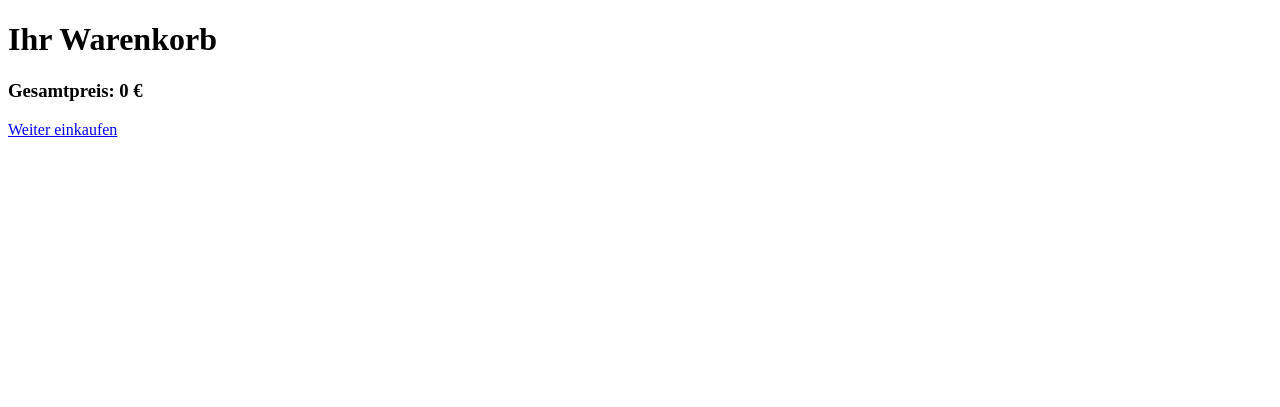
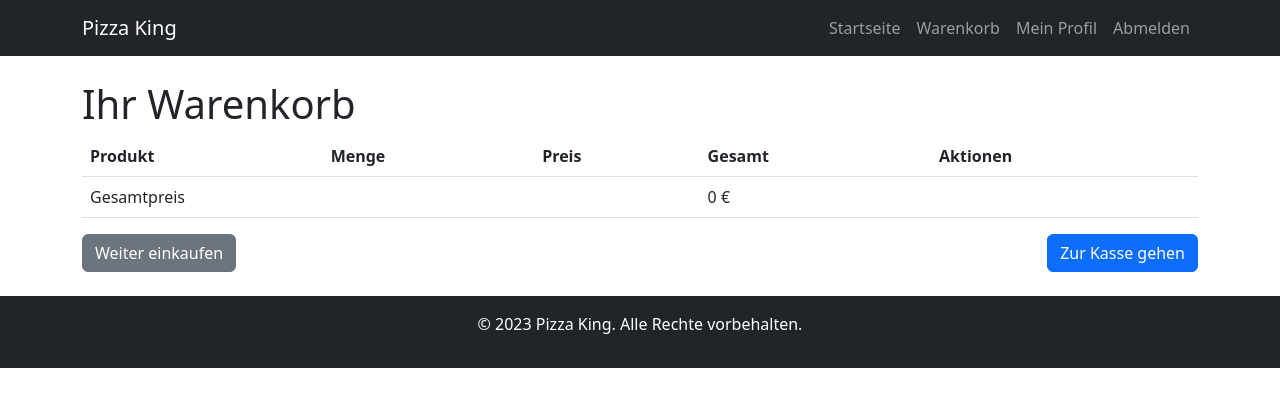
Before and after one commit to Alexandr911/pizza-king, a Django app: page /cart/ in a window 1280 px wide. Shown: the top 407 px of the page. Run offline with Django 3.2, Linux system fonts and the light colour scheme; the visitor is signed in with stand-in values (Sample User, id 1); data that the repository does not hold is empty.

Commit message:
Improved design using Bootstrap

```diff
--- /dev/null
+++ b/store/templates/store/base.html
@@ -0,0 +1,55 @@
+<!DOCTYPE html>
+<html lang="de">
+<head>
+    <meta charset="UTF-8">
+    <meta name="viewport" content="width=device-width, initial-scale=1.0">
+    <title>Pizza King</title>
+    <link href="https://cdn.jsdelivr.net/npm/bootstrap@5.3.0/dist/css/bootstrap.min.css" rel="stylesheet">
+    <link rel="stylesheet" href="https://cdn.jsdelivr.net/npm/bootstrap-icons@1.10.5/font/bootstrap-icons.css">
+</head>
+<body>
+    <nav class="navbar navbar-expand-lg navbar-dark bg-dark">
+        <div class="container">
+            <a class="navbar-brand" href="{% url 'home' %}">Pizza King</a>
+            <button class="navbar-toggler" type="button" data-bs-toggle="collapse" data-bs-target="#navbarNav" aria-controls="navbarNav" aria-expanded="false" aria-label="Toggle navigation">
+                <span class="navbar-toggler-icon"></span>
+            </button>
+            <div class="collapse navbar-collapse" id="navbarNav">
+                <ul class="navbar-nav ms-auto">
+                    <li class="nav-item">
+                        <a class="nav-link" href="{% url 'home' %}">Startseite</a>
+                    </li>
+                    <li class="nav-item">
+                        <a class="nav-link" href="{% url 'view_cart' %}">Warenkorb</a>
+                    </li>
+                    {% if user.is_authenticated %}
+                        <li class="nav-item">
+                            <a class="nav-link" href="{% url 'profile' %}">Mein Profil</a>
+                        </li>
+                        <li class="nav-item">
+                            <a class="nav-link" href="{% url 'logout' %}">Abmelden</a>
+                        </li>
+                    {% else %}
+                        <li class="nav-item">
+                            <a class="nav-link" href="{% url 'login' %}">Anmelden</a>
+                        </li>
+                    {% endif %}
+                </ul>
+            </div>
+        </div>
+    </nav>
+
+    <div class="container mt-4">
+        {% block content %}
+        {% endblock %}
+    </div>
+
+    <footer class="bg-dark text-white text-center py-3 mt-4">
+        <div class="container">
+            <p>&copy; 2023 Pizza King. Alle Rechte vorbehalten.</p>
+        </div>
+    </footer>
+
+    <script src="https://cdn.jsdelivr.net/npm/bootstrap@5.3.0/dist/js/bootstrap.bundle.min.js"></script>
+</body>
+</html>
--- a/store/templates/store/cart.html
+++ b/store/templates/store/cart.html
@@ -1,26 +1,43 @@
-<!DOCTYPE html>
-<html lang="de">
-<head>
-    <meta charset="UTF-8">
-    <meta name="viewport" content="width=device-width, initial-scale=1.0">
-    <title>Warenkorb</title>
-</head>
-<body>
-    <h1>Ihr Warenkorb</h1>
-    <div>
-        {% for item in cart_items %}
-            <div>
-                <h2>{{ item.product.name }}</h2>
-                <p>Menge: {{ item.quantity }}</p>
-                <p>Preis: {{ item.total_price }} €</p>
-                <!-- ссылку на оформление заказа -->
-                <a href="{% url 'create_order' %}">Zur Kasse gehen</a>
-                <!-- кнопка для удаления товара -->
-                <a href="{% url 'remove_from_cart' item.product.id %}">Entfernen</a>
-            </div>
-        {% endfor %}
-    </div>
-    <h3>Gesamtpreis: {{ total }} €</h3>
-    <a href="{% url 'home' %}">Weiter einkaufen</a>
-</body>
-</html>
+{% extends 'store/base.html' %}
+
+{% block content %}
+<h1>Ihr Warenkorb</h1>
+<div class="table-responsive">
+    <table class="table">
+        <thead>
+            <tr>
+                <th>Produkt</th>
+                <th>Menge</th>
+                <th>Preis</th>
+                <th>Gesamt</th>
+                <th>Aktionen</th>
+            </tr>
+        </thead>
+        <tbody>
+            {% for item in cart_items %}
+                <tr>
+                    <td>{{ item.product.name }}</td>
+                    <td>{{ item.quantity }}</td>
+                    <td>{{ item.product.price }} €</td>
+                    <td>{{ item.total_price }} €</td>
+                    <td>
+                        <a href="{% url 'remove_from_cart' item.product.id %}" class="btn btn-danger btn-sm">
+                            <i class="bi bi-trash"></i>
+                        </a>
+                    </td>
+                </tr>
+            {% endfor %}
+        </tbody>
+        <tfoot>
+            <tr>
+                <td colspan="3">Gesamtpreis</td>
+                <td colspan="2">{{ total }} €</td>
+            </tr>
+        </tfoot>
+    </table>
+</div>
+<div class="d-flex justify-content-between">
+    <a href="{% url 'home' %}" class="btn btn-secondary">Weiter einkaufen</a>
+    <a href="{% url 'create_order' %}" class="btn btn-primary">Zur Kasse gehen</a>
+</div>
+{% endblock %}
--- a/store/templates/store/edit_profile.html
+++ b/store/templates/store/edit_profile.html
@@ -1,3 +1,4 @@
+{% extends 'store/base.html' %}
 <!DOCTYPE html>
 <html lang="de">
 <head>
--- a/store/templates/store/order_created.html
+++ b/store/templates/store/order_created.html
@@ -1,3 +1,4 @@
+{% extends 'store/base.html' %}
 <!DOCTYPE html>
 <html lang="de">
 <head>
--- a/store/templates/store/order_detail.html
+++ b/store/templates/store/order_detail.html
@@ -1,3 +1,4 @@
+{% extends 'store/base.html' %}
 <!DOCTYPE html>
 <html lang="de">
 <head>
--- a/store/templates/store/payment_cancel.html
+++ b/store/templates/store/payment_cancel.html
@@ -1,3 +1,4 @@
+{% extends 'store/base.html' %}
 <!DOCTYPE html>
 <html lang="de">
 <head>
--- a/store/templates/store/payment_process.html
+++ b/store/templates/store/payment_process.html
@@ -1,3 +1,4 @@
+{% extends 'store/base.html' %}
 <!DOCTYPE html>
 <html lang="de">
 <head>
--- a/store/templates/store/profile.html
+++ b/store/templates/store/profile.html
@@ -1,3 +1,4 @@
+{% extends 'store/base.html' %}
 <!DOCTYPE html>
 <html lang="de">
 <head>
--- a/store/urls.py
+++ b/store/urls.py
@@ -16,6 +16,6 @@ urlpatterns = [
     path('payment/process/', views.payment_process, name='payment_process'),
     path('payment/success/', views.payment_success, name='payment_success'),
     path('payment/cancel/', views.payment_cancel, name='payment_cancel'), #Обработка платижей
-
+    path('logout/', auth_views.LogoutView.as_view(), name='logout'),
 
 ]
```
Also changed, not shown: store/templates/store/create_order.html (+29 -16 lines), store/templates/store/home.html (+26 -30 lines), store/templates/store/payment_success.html (+10 -12 lines).
